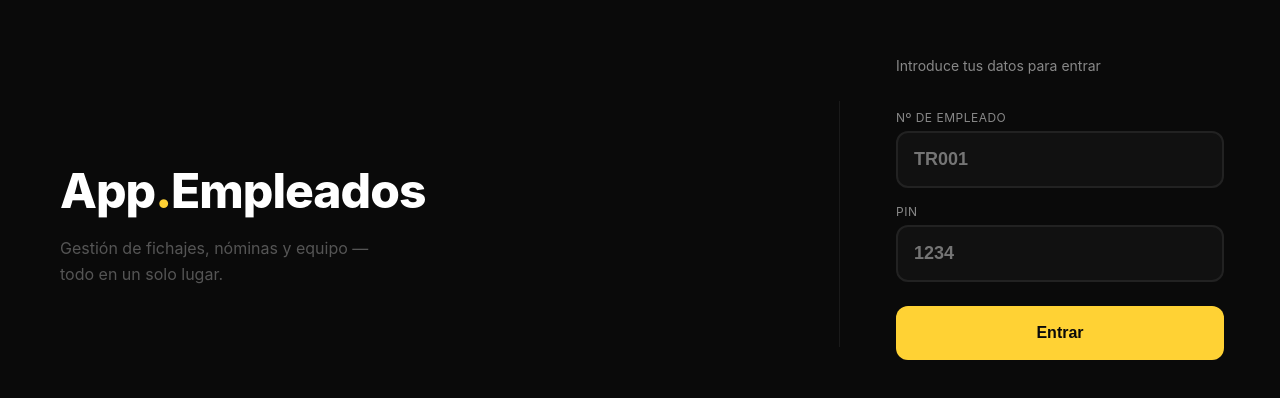
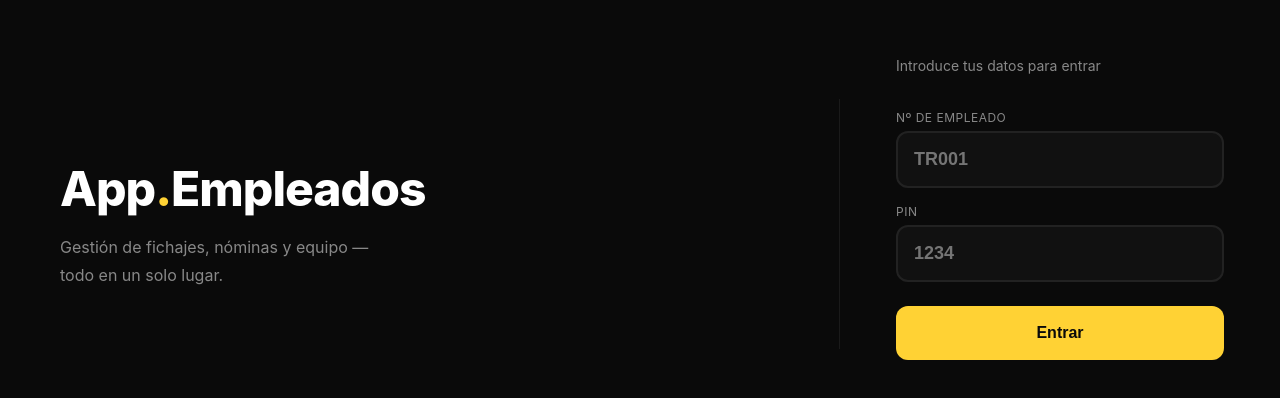
Before and after one commit to administracio-ops/app-empleados, a plain HTML site: page index.html in a window 1280 px wide. Shown: the part 176-574 px from the top of the page. Drawn offline with nearby package versions, Linux system fonts and the light colour scheme.

Commit message:
Add files via upload

```diff
--- a/index.html
+++ b/index.html
@@ -10,6 +10,7 @@
 <meta name="mobile-web-app-capable" content="yes">
 <link rel="manifest" href="manifest.json">
 <link rel="apple-touch-icon" href="icon.png">
+<link rel="icon" type="image/png" href="icon.png">
 <title>App Empleados</title>
 <style>
   * { margin: 0; padding: 0; box-sizing: border-box; -webkit-tap-highlight-color: transparent; }
@@ -22,13 +23,13 @@
   /* LOGIN */
   #pantalla-login { background: #0A0A0A; color: white; display: none; flex-direction: column; justify-content: center; align-items: center; padding: 0; }
   #pantalla-login.activa { display: flex; }
-  .login-marca { display: none; }
+  .login-marca { display: none; color: white; }
   .login-box { width: 100%; max-width: 440px; padding: 48px 40px; }
   @media (min-width: 900px) {
     #pantalla-login { flex-direction: row; }
     .login-marca { flex: 1; display: flex; flex-direction: column; justify-content: center; padding: 60px; border-right: 1px solid #1a1a1a; }
-    .login-marca .logo { font-size: 48px; margin-bottom: 16px; }
-    .login-marca .tagline { color: #555; font-size: 16px; line-height: 1.6; max-width: 340px; }
+    .login-marca .logo { font-size: 48px; margin-bottom: 16px; color: white; }
+    .login-marca .tagline { color: #888; font-size: 16px; line-height: 1.7; max-width: 340px; }
     .login-box { flex: 0 0 480px; padding: 60px 56px; }
     .login-box .logo { display: none; }
     .login-box .subtitulo { margin-bottom: 36px; }
```
